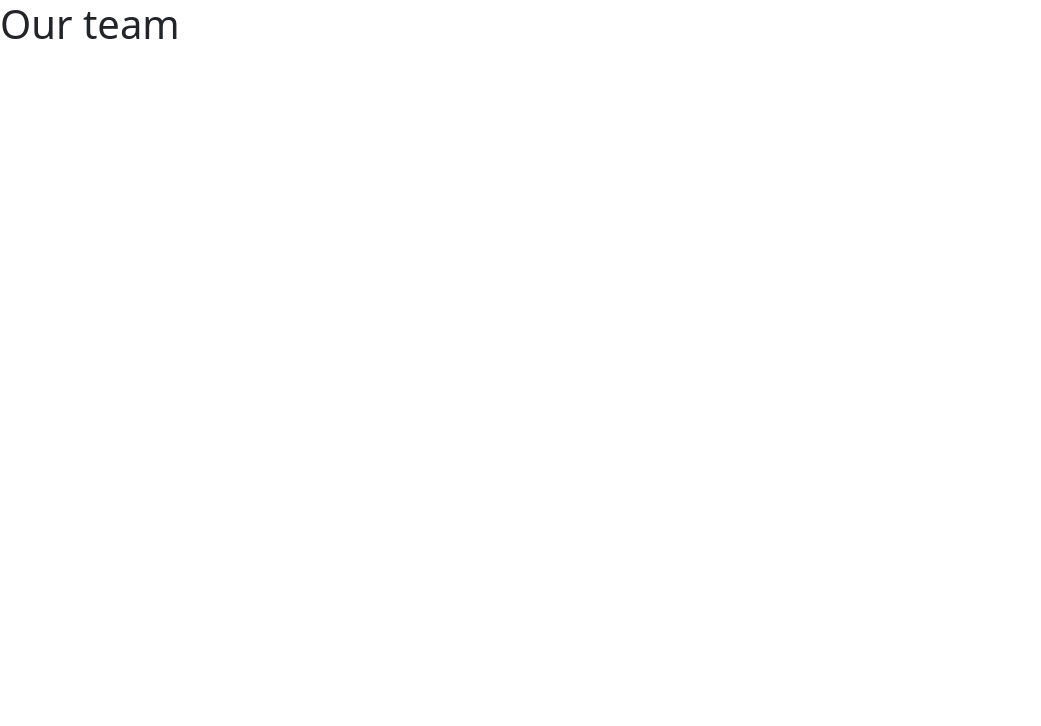
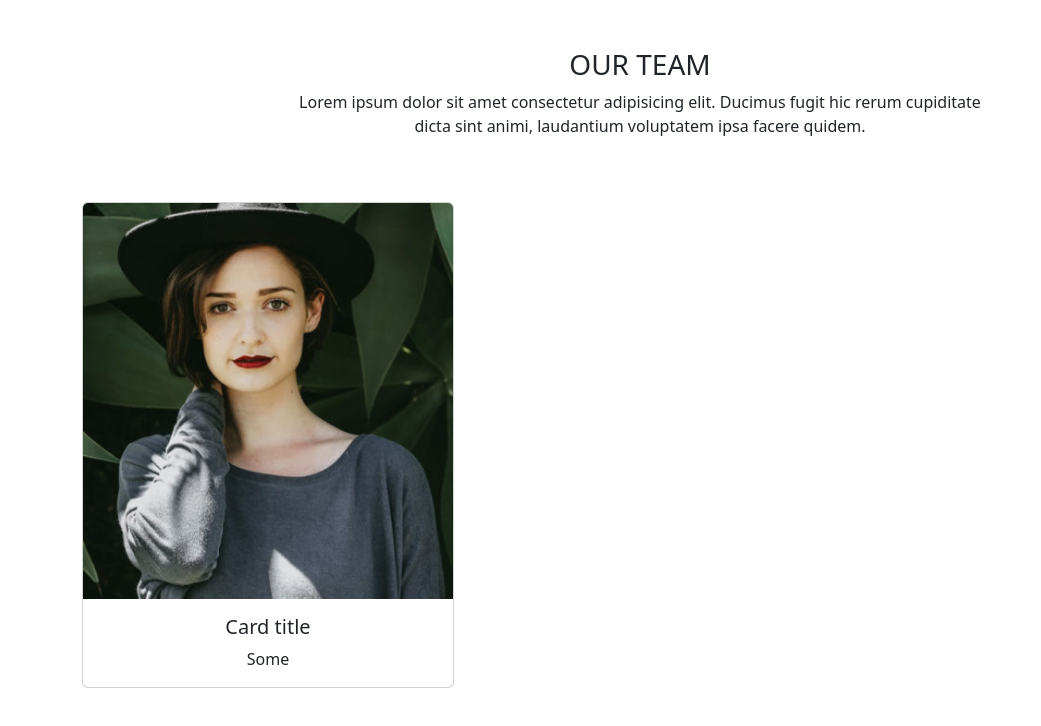
Before and after one commit to anashamimi/js-our-team, a plain HTML site: page index.html in a window 1280 px wide. Shown: the whole page, without its empty margins (0-1041 px from the left). Drawn offline with nearby package versions, Linux system fonts and the light colour scheme.

Commit message:
satrt design html

```diff
--- a/css/style.css
+++ b/css/style.css
@@ -0,0 +1,16 @@
+/* General */
+
+* {
+    margin: 0;
+    padding: 0;
+    box-sizing: border-box;
+}
+
+header{
+    width: 50rem;
+    margin: 0 auto;
+}
+
+.card img{
+    width: 100%;
+}
--- a/index.html
+++ b/index.html
@@ -19,7 +19,32 @@
 
 
 <body>
-    <h1>Our team</h1>
+    <header>
+        <div class="p-5 text-center">
+            <h1 class="text-uppercase fs-3">Our team</h1>
+            <p>Lorem ipsum dolor sit amet consectetur adipisicing elit.
+                Ducimus fugit hic rerum cupiditate dicta sint animi,
+                laudantium voluptatem ipsa facere quidem.
+            </p>
+        </div>
+    </header>
+
+    <main>
+        <div class="container">
+            <div class="d-flex">
+                <div class="card col-4">
+                    <img src="./img/angela-caroll-chief-editor.jpg" class="card-img-top" alt="img caroll">
+                    <div class="card-body text-center">
+                        <h5 class="card-title">Card title</h5>
+                        <p class="card-text">Some</p>
+                    </div>
+                </div>
+            </div>
+        </div>
+
+
+    </main>
+
 
 
     <script type="text/javascript" src="./js/script.js"></script>
--- a/js/script.js
+++ b/js/script.js
@@ -52,4 +52,4 @@ team6.role = 'Graphic Designer';
 team6.image = 'barbara-ramos-graphic-designer.jpg';
 
 
-console.log(team1, team2, team3, team4, team5, team6)
+console.log(team1, team2, team3, team4, team5, team6);
```
